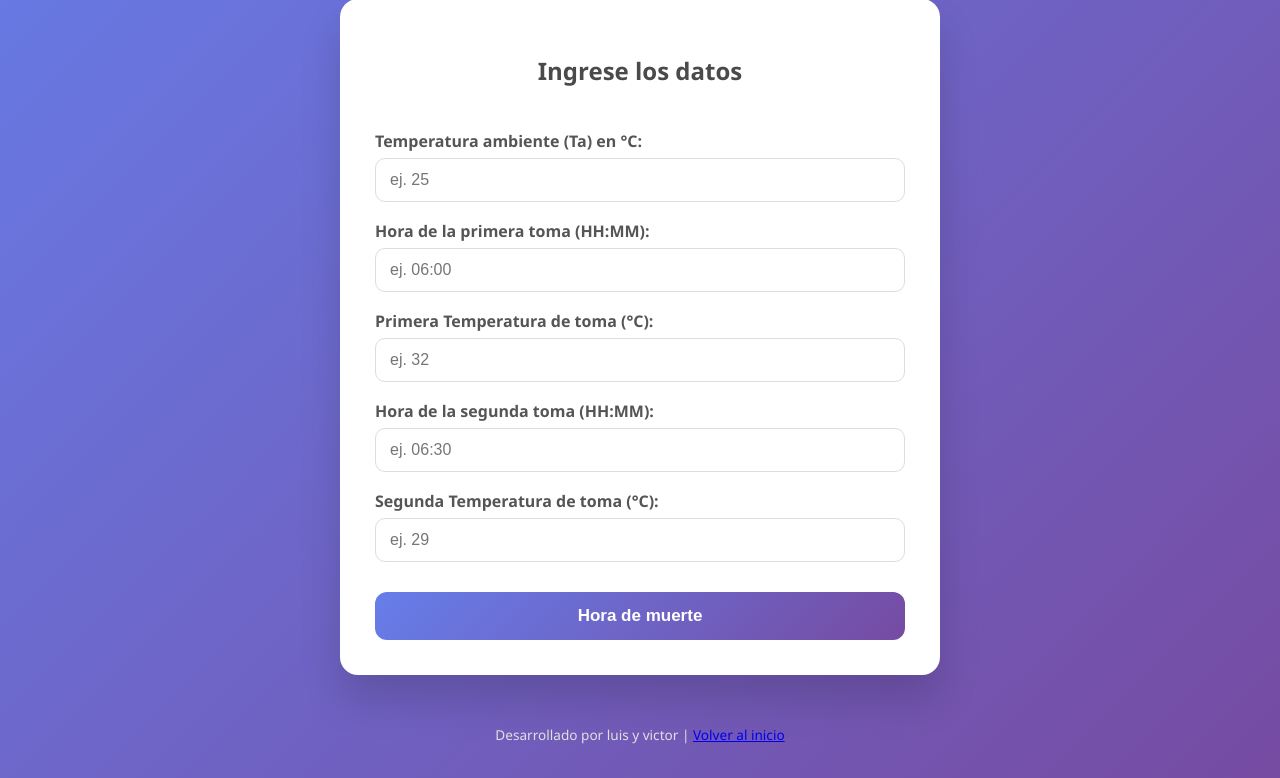
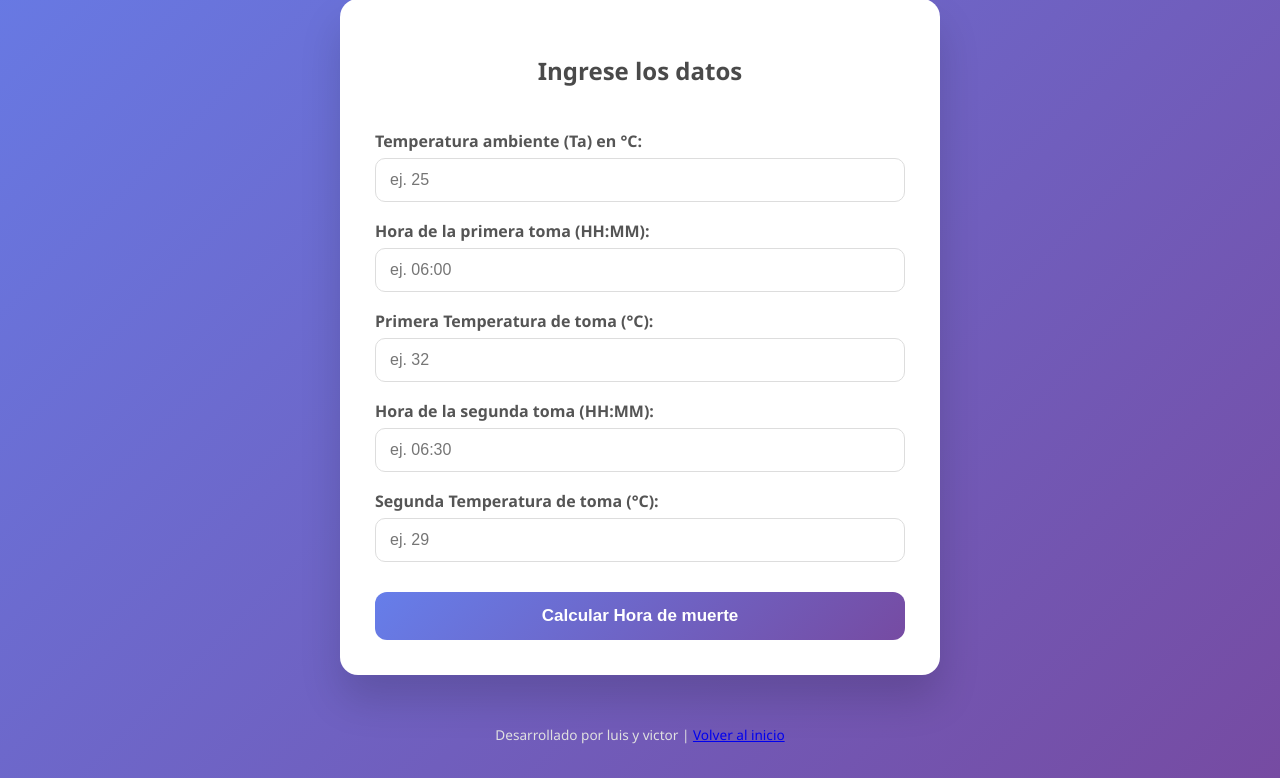
Before and after one commit to frostycello/calculadorforence, a Flask app: page / in a window 1280 px wide. Shown: the part 232-1010 px from the top of the page. Run offline with Flask 3, Linux system fonts and the light colour scheme.

Commit message:
Update perito.html

```diff
--- a/Perito/templates/perito.html
+++ b/Perito/templates/perito.html
@@ -20,7 +20,7 @@
         <label for="T2">Segunda Temperatura de toma (°C):</label>
         <input type="number" step="0.1" id="T2" name="T2" required placeholder="ej. 29">
 
-        <button type="submit">Hora de muerte</button>
+        <button type="submit">Calcular Hora de muerte</button>
     </form>
 
 {% endblock %}
```
